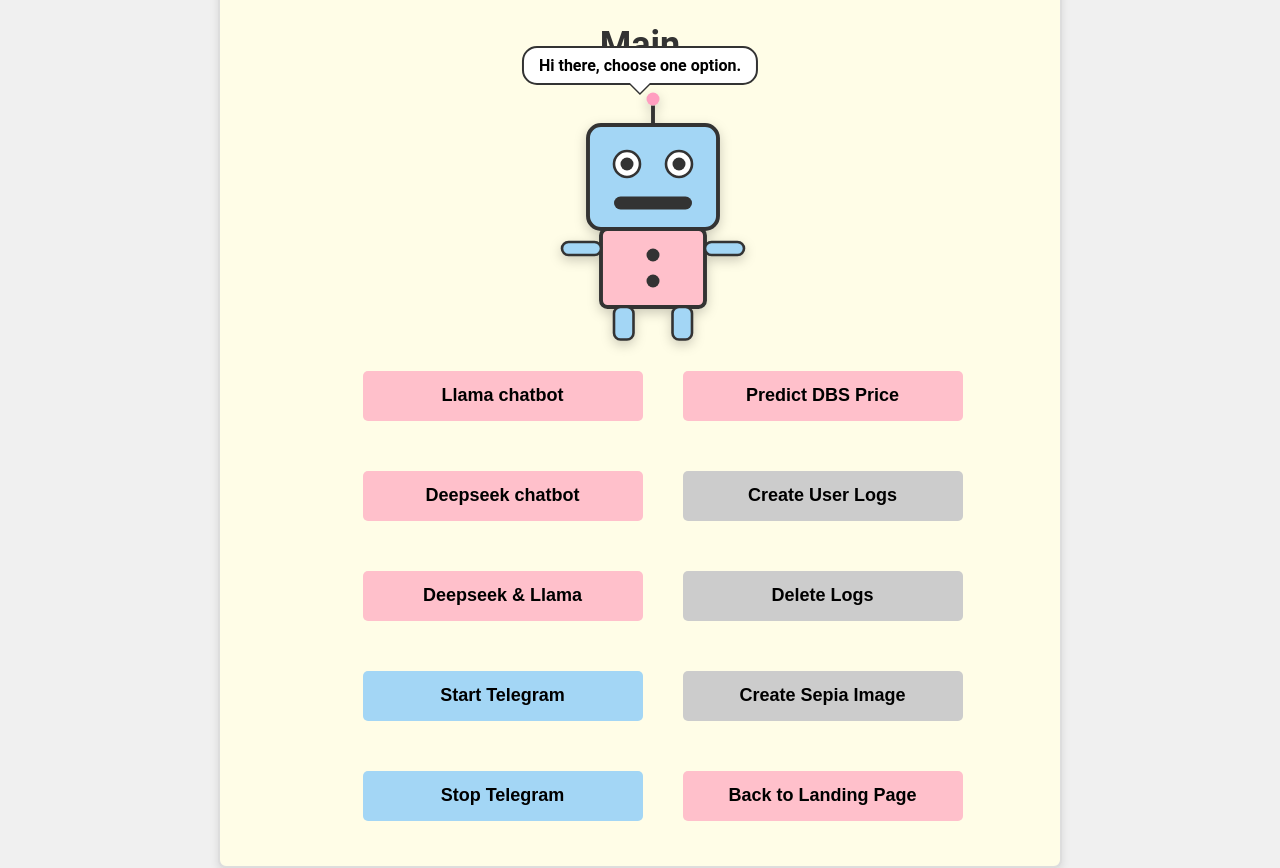
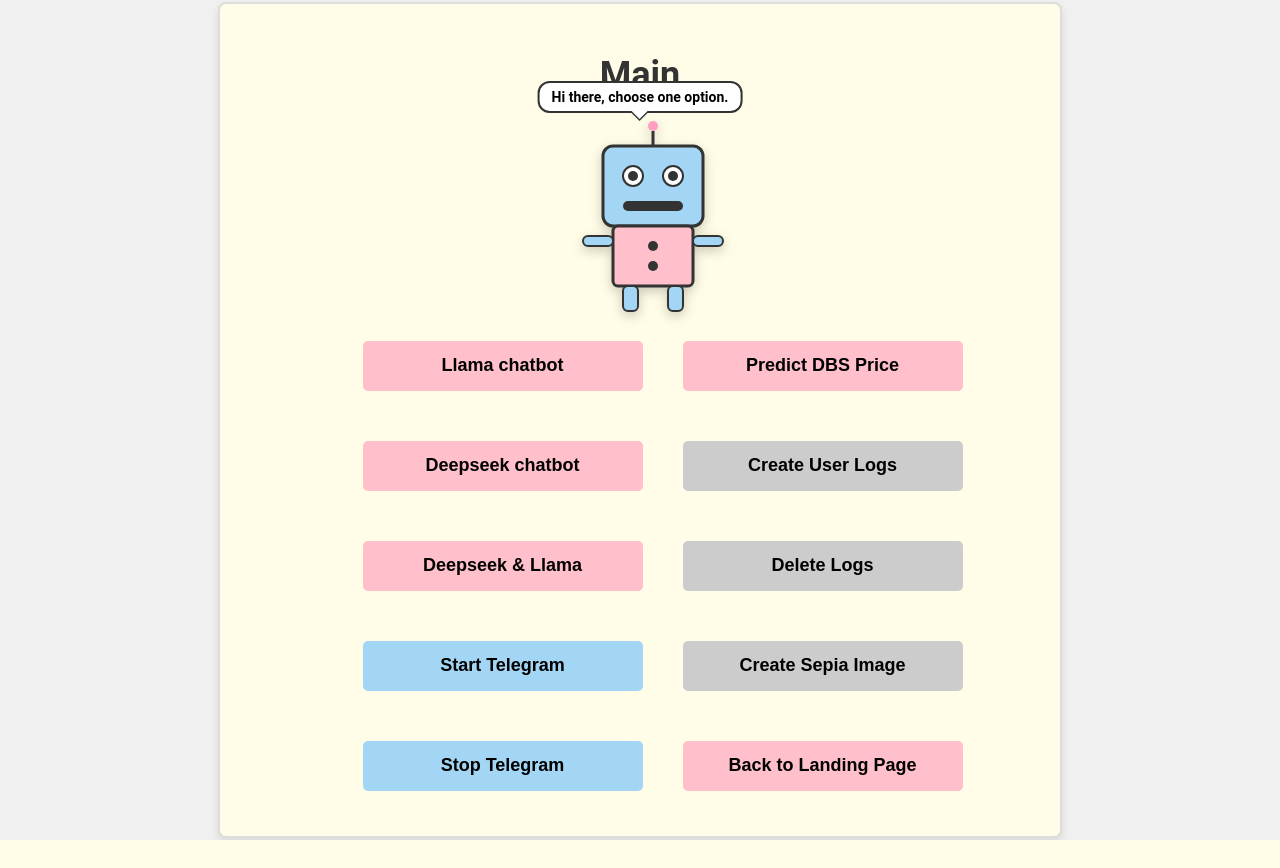
Before and after one commit to miqqie/dbs_pred, a Flask app: page /main in a window 1280 px wide. After the commit the page ends 840 px from the top, so only its background shows below. Run offline with Flask 3, Linux system fonts and the light colour scheme; parts of the project's set-up code (start-up, migrations or seed data) failed here and were passed over.

Commit message:
uppdated robot size

```diff
--- a/static/styles.css
+++ b/static/styles.css
@@ -69,11 +69,11 @@ body {
     position: absolute;
     background-color: white;
     border: 2px solid #333;
-    border-radius: 15px;
-    padding: 8px 15px;
-    font-size: 16px;
+    border-radius: 12px;
+    padding: 6px 12px;
+    font-size: 14px;
     font-weight: bold;
-    top: -40px;
+    top: -35px;
     left: 50%;
     transform: translateX(-50%);
     white-space: nowrap;
@@ -83,10 +83,10 @@ body {
 .speech-bubble:after {
     content: '';
     position: absolute;
-    bottom: -10px;
+    bottom: -8px;
     left: 50%;
     transform: translateX(-50%);
-    border-width: 10px 10px 0;
+    border-width: 8px 8px 0;
     border-style: solid;
     border-color: white transparent transparent;
     z-index: 3;
@@ -95,17 +95,17 @@ body {
 .speech-bubble:before {
     content: '';
     position: absolute;
-    bottom: -12px;
+    bottom: -10px;
     left: 50%;
     transform: translateX(-50%);
-    border-width: 12px 12px 0;
+    border-width: 10px 10px 0;
     border-style: solid;
     border-color: #333 transparent transparent;
     z-index: 2;
 }
 
 .robot-side {
-    width: 260px;
+    width: 200px;
     height: auto;
     margin-right: -25px;
     vertical-align: middle;
```
